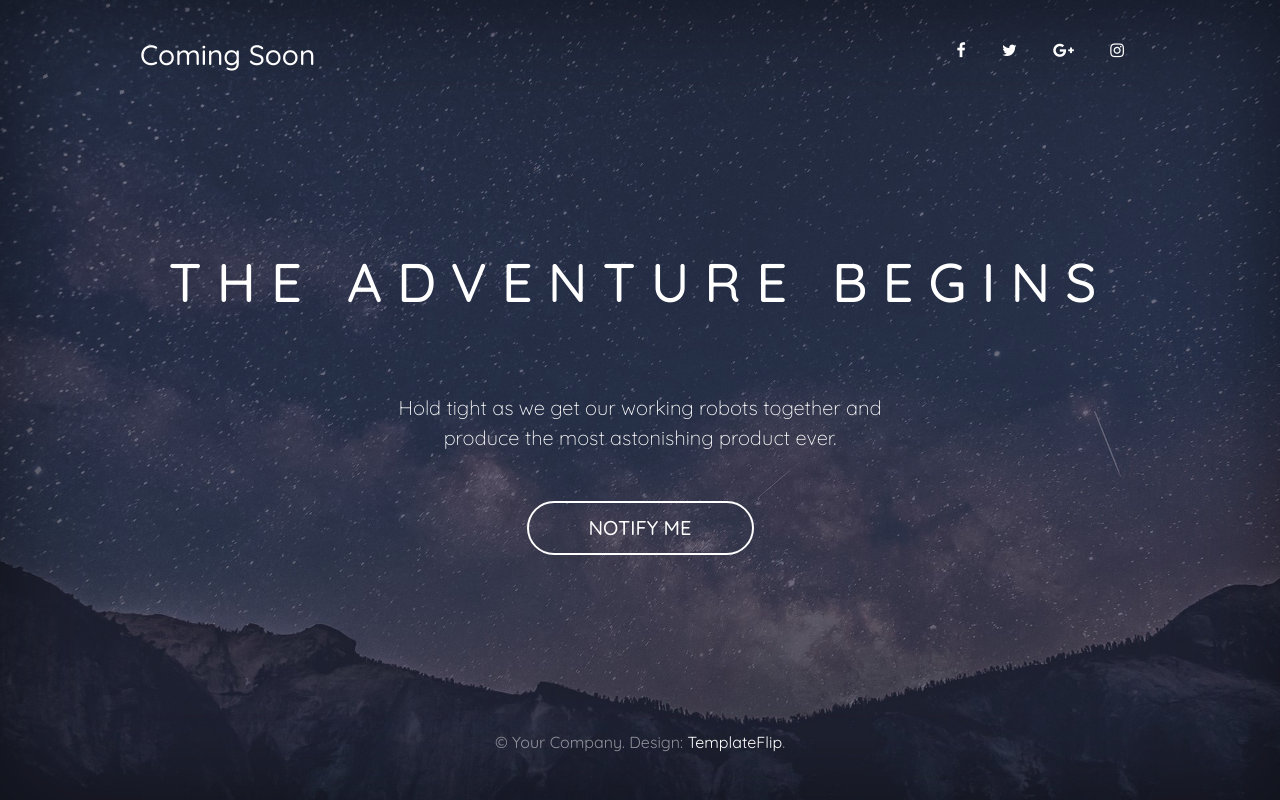
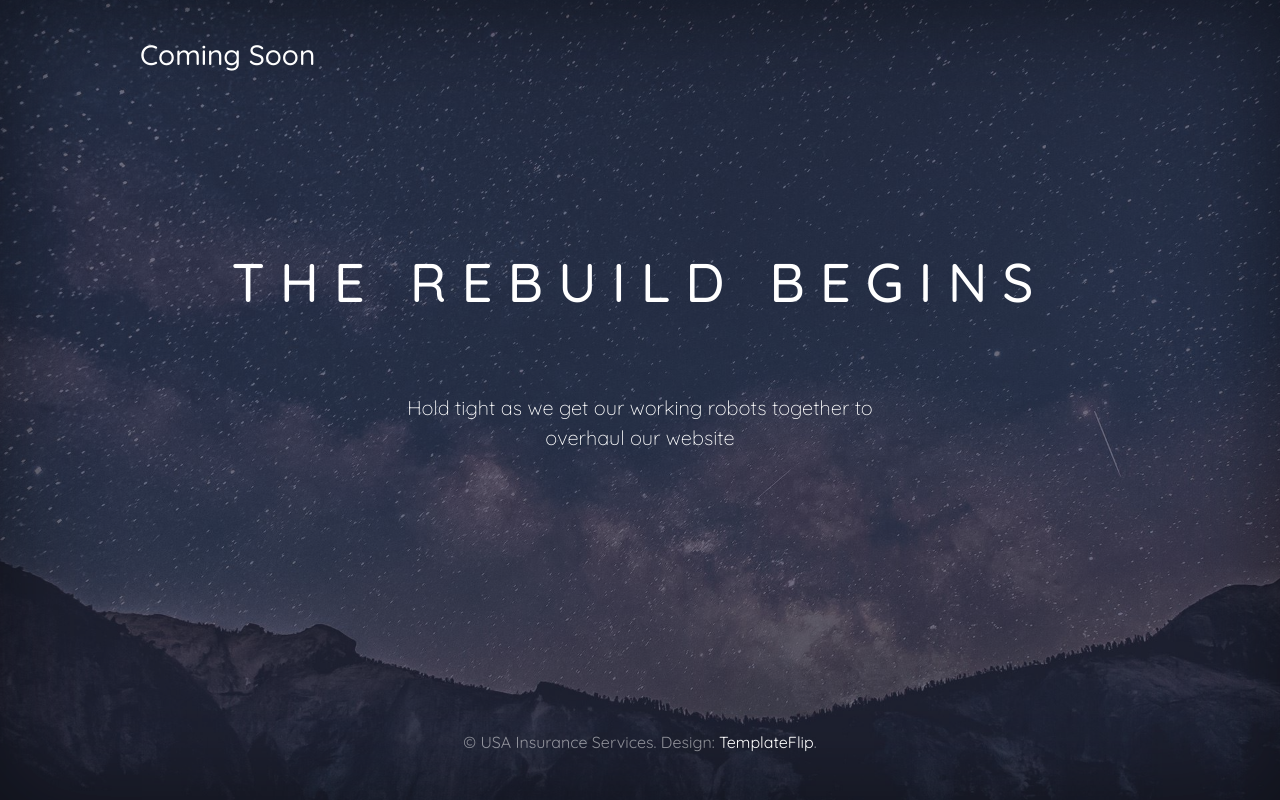
Before and after one commit to BillDeihl/usaisnet, a plain HTML site: page index.html in a window 1280 px wide. Drawn offline with nearby package versions, Linux system fonts and the light colour scheme.

Commit message:
Turned off contact form

```diff
--- a/index.html
+++ b/index.html
@@ -4,7 +4,7 @@
     <meta charset="UTF-8">
     <meta http-equiv="X-UA-Compatible" content="IE=edge">
     <meta name="viewport" content="width=device-width, initial-scale=1">
-    <title>Coming Soon Bootstrap 4 Template Demo</title>
+    <title>USA Insurance Services</title>
     <meta name="description" content="Demo of A Free Coming Soon Bootstrap 4 Template by TemplateFlip.com."/>
     <link href="https://fonts.googleapis.com/css?family=Quicksand:300,400,500,700" rel="stylesheet">
     <link href="https://maxcdn.bootstrapcdn.com/bootstrap/4.0.0-beta/css/bootstrap.min.css" rel="stylesheet">
@@ -17,7 +17,7 @@
       <div class="masthead clearfix">
         <div class="inner">
           <h3 class="masthead-brand">Coming Soon</h3>
-          <nav class="nav nav-masthead">
+          <nav class="nav nav-masthead"  style="visibility: hidden" >
             <a class="nav-link nav-social" href="#"><i class="fa fa-facebook" aria-hidden="true"></i></a>
             <a class="nav-link nav-social" href="#"><i class="fa fa-twitter" aria-hidden="true"></i></a>
             <a class="nav-link nav-social" href="#"><i class="fa fa-google-plus" aria-hidden="true"></i></a>
@@ -25,13 +25,13 @@
           </nav>
         </div>
       </div><br>      <div class="inner cover">
-        <h1 class="cover-heading">The adventure Begins</h1>
-        <p class="lead cover-copy">Hold tight as we get our working robots together and produce the most astonishing product ever.</p>
-        <p class="lead"><button type="button" class="btn btn-lg btn-default btn-notify" data-toggle="modal" data-target="#subscribeModal">Notify Me</button></p>
+        <h1 class="cover-heading">The rebuild Begins</h1>
+        <p class="lead cover-copy">Hold tight as we get our working robots together to overhaul our website</p>
+        <p style="visibility: hidden" class="lead"><button type="button" class="btn btn-lg btn-default btn-notify" data-toggle="modal" data-target="#subscribeModal">Notify Me</button></p>
       </div>
       <div class="mastfoot">
         <div class="inner">
-          <p>&copy; Your Company. Design: <a href="https://templateflip.com/" target="_blank">TemplateFlip</a>.</p>
+          <p>&copy; USA Insurance Services. Design: <a href="https://templateflip.com/" target="_blank">TemplateFlip</a>.</p>
         </div>
       </div>
       <div class="modal fade" id="subscribeModal" tabindex="-1" role="dialog" aria-labelledby="subscribeModalLabel" aria-hidden="true">
```
